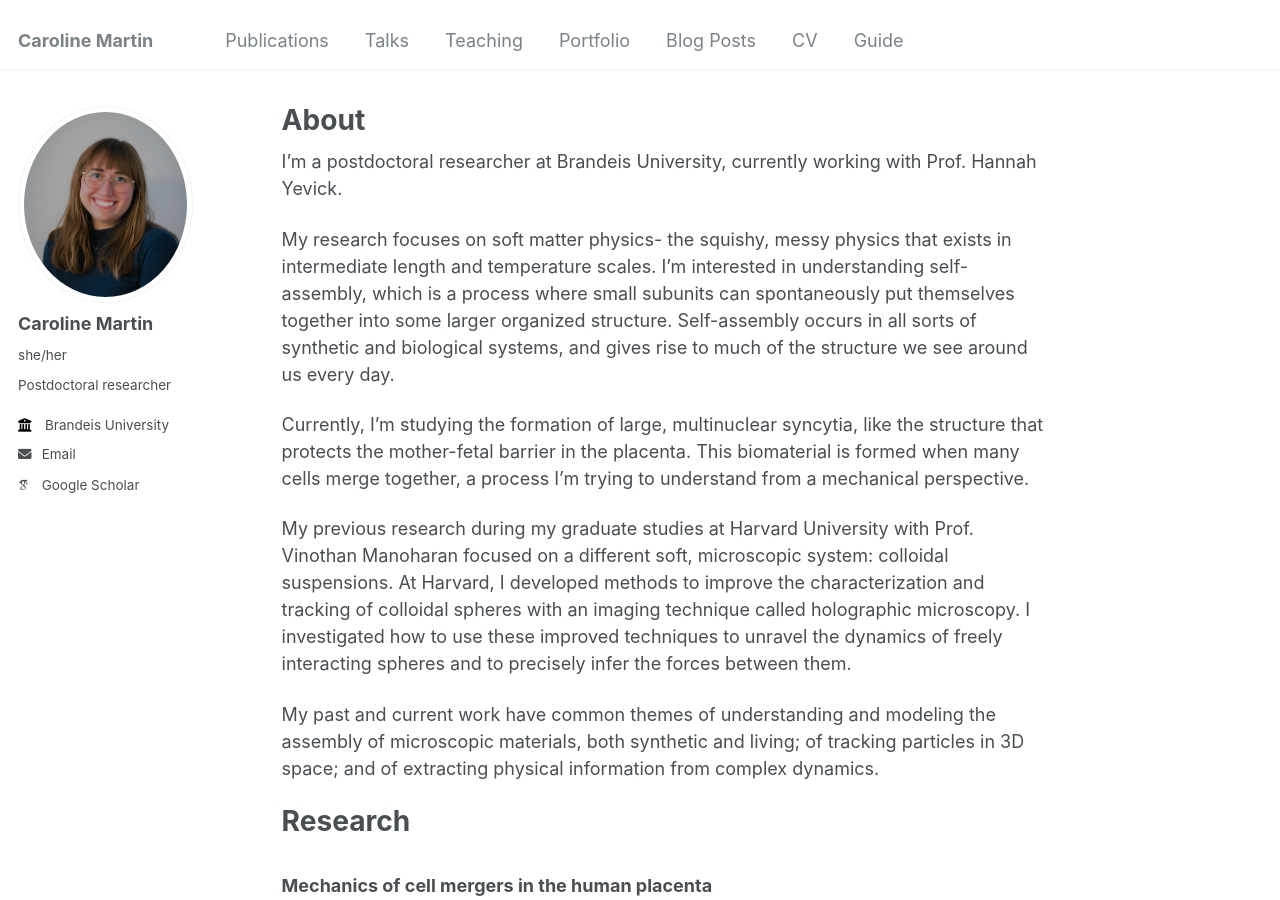
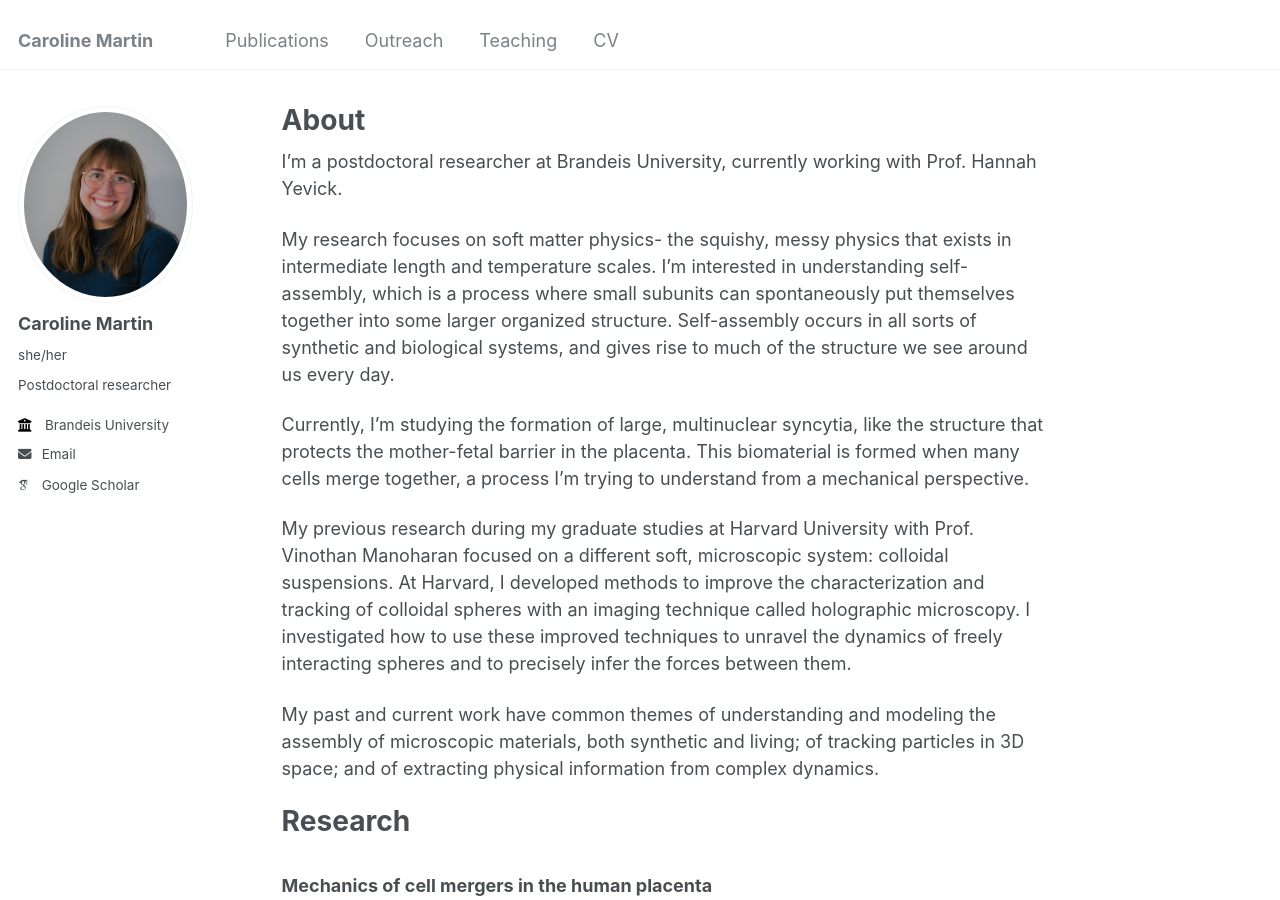
Before and after one commit to carolinesmartin/carolinesmartin, a Jekyll site: the page built from _pages/about.md, in a window 1280 px wide and 900 px high. Built offline with Jekyll 4.4.1, drawn with Linux system fonts in a browser that asks for light colours; some web fonts are replaced.

Commit message:
changed header

```diff
--- a/_data/navigation.yml
+++ b/_data/navigation.yml
@@ -8,20 +8,11 @@ main:
   - title: "Publications"
     url: /publications/
 
-  - title: "Talks"
+  - title: "Outreach"
     url: /talks/
 
   - title: "Teaching"
     url: /teaching/
 
-  - title: "Portfolio"
-    url: /portfolio/
-
-  - title: "Blog Posts"
-    url: /year-archive/
-
   - title: "CV"
     url: /cv/
-
-  - title: "Guide"
-    url: /markdown/
```
Also changed, not shown: 1 other file.
